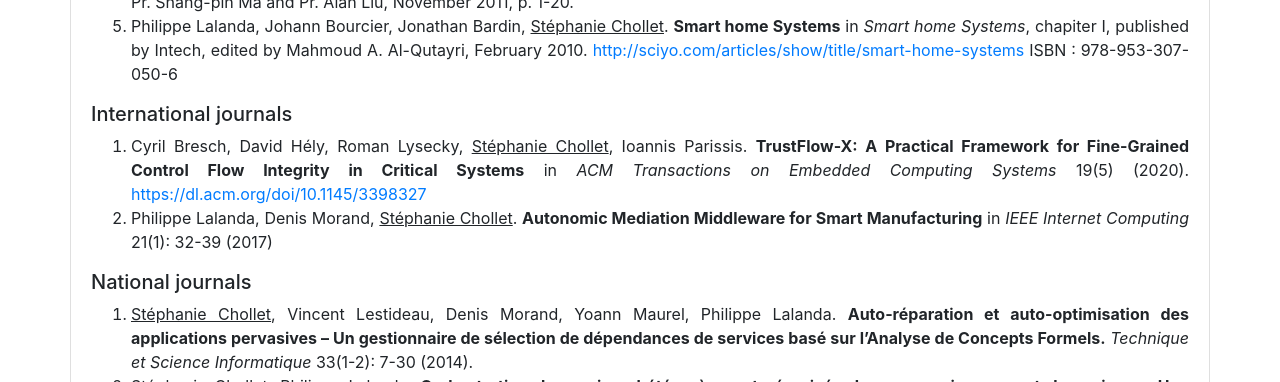
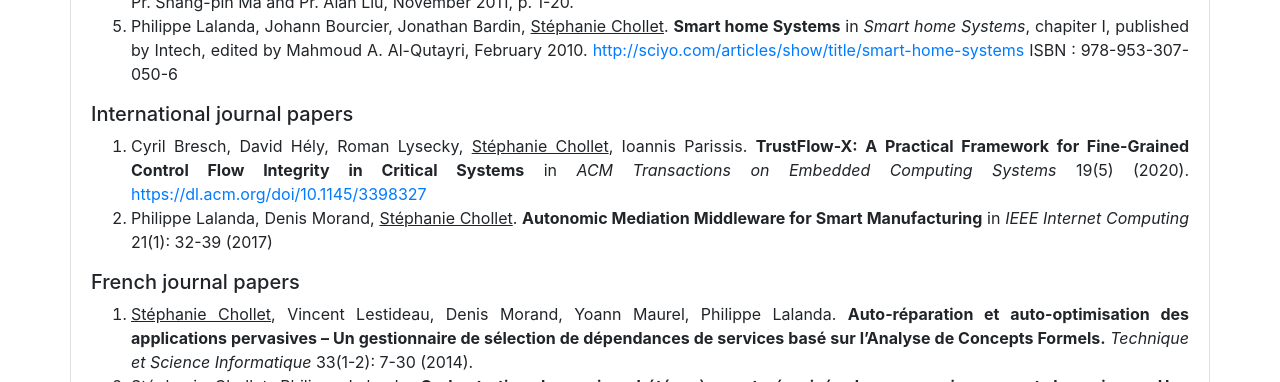
Before and after one commit to schollet/homepage, a Jekyll site: the page built from index.html, in a window 1280 px wide and 900 px high, scrolled down 1104 px. Shown: the part 158-540 px from the top of the window. Built offline with Jekyll 4.4.1, drawn with Linux system fonts in a browser that asks for light colours; some of the changed text lies outside the part shown.

Commit message:
Update index.html

```diff
--- a/index.html
+++ b/index.html
@@ -115,14 +115,14 @@ layout: default
 	<li>Philippe Lalanda, Johann Bourcier, Jonathan Bardin, <span style="text-decoration: underline">Stéphanie Chollet</span>. <b>Smart home Systems</b> in <i>Smart home Systems</i>, chapiter I, published by Intech, edited by Mahmoud A. Al-Qutayri, February 2010. <a href="http://sciyo.com/articles/show/title/smart-home-systems">http://sciyo.com/articles/show/title/smart-home-systems</a> ISBN : 978-953-307-050-6</li>
             </ol>
 
-		<h5>International journals</h5>
+		<h5>International journal papers</h5>
 		<ol style="text-align: justify">
 			<li> Cyril Bresch, David Hély, Roman Lysecky, <span style="text-decoration: underline">Stéphanie Chollet</span>, Ioannis Parissis. <b>TrustFlow-X: A Practical Framework for Fine-Grained Control Flow Integrity in Critical Systems</b> in <i>ACM Transactions on Embedded Computing Systems</i> 19(5) (2020). <a href="https://dl.acm.org/doi/10.1145/3398327">https://dl.acm.org/doi/10.1145/3398327</a>
 		        <li>Philippe Lalanda, Denis Morand, <span style="text-decoration: underline">Stéphanie Chollet</span>. <b>Autonomic Mediation Middleware for Smart Manufacturing</b> in <i>IEEE Internet Computing</i> 21(1): 32-39 (2017)</li>
 		</ol>
 
 
-		<h5>National journals</h5>
+		<h5>French journal papers</h5>
 		<ol style="text-align: justify">
 	<li><span style="text-decoration: underline">Stéphanie Chollet</span>, Vincent Lestideau, Denis Morand, Yoann Maurel, Philippe Lalanda. <b>Auto-réparation et auto-optimisation des applications pervasives – Un gestionnaire de sélection de dépendances de services basé sur l’Analyse de Concepts Formels.</b> <i>Technique et Science Informatique</i> 33(1-2): 7-30 (2014).</li>
 	<li><span style="text-decoration: underline">Stéphanie Chollet</span>, Philippe Lalanda. <b>Orchestration de services hétérogènes et sécurisés dans un environnement dynamique – Une approche dirigée par les modèles.</b> <i>Ingénierie des Systèmes d’Information</i> 16(2): 127-150 (2011), édité par Philippe Ramadour.</li>
@@ -161,7 +161,7 @@ layout: default
 <span style="color: red"><b>Best Paper Award</span></b></li>
 </ol>
 
-		<h5>National conference</h5>
+		<h5>French conference</h5>
 		<p style="text-align: left"><i>With proceeding committee and publication</i></p>
 		<ol style="text-align: justify">
 			<li><span style="text-decoration: underline">Stéphanie Chollet</span>, Philippe Lalanda, Catherine Hamon. <b>Maintien de la cohérence entre les architectures pour une gestion autonomique de systèmes pervasifs</b>. Dans les <i>Actes du XXXIIIème Congrès INFORSID</i>, p. 183-198, Mai 26-29, 2015, Biarritz, France.</li>
```
